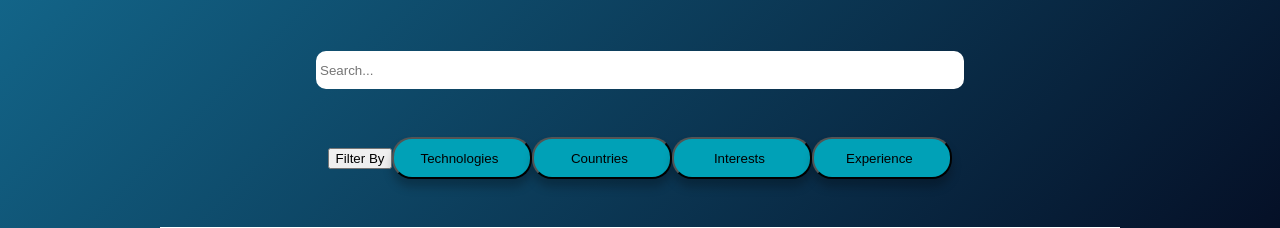
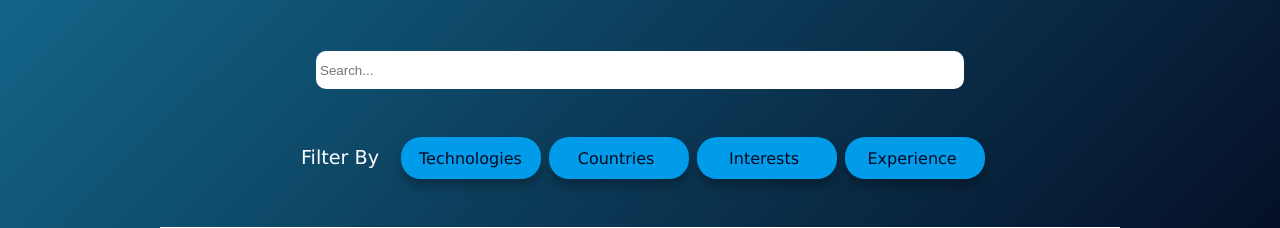
Before and after one commit to 1Shubham7/code-buddy, a React (Create React App) app in the folder frontend/: page / in a window 1280 px wide. Shown: the part 1960-2188 px from the top of the page. Built offline with nearby package versions, Linux system fonts and the light colour scheme; no server answers.

Commit message:
Modern Buttons

```diff
--- a/frontend/src/components/search_page/Search_page.jsx
+++ b/frontend/src/components/search_page/Search_page.jsx
@@ -17,7 +17,7 @@ export default function Search_page() {
     </div>
     <div className="extra-buttons">
     <div className="labels"></div>
-    <button type="submit" >Filter By</button>
+    <button type="submit" id='filter'>Filter By</button>
     <button type="submit" className="label-tags">Technologies</button>
     <button type="submit" className="label-tags">Countries</button>
     <button type="submit" className="label-tags">Interests</button>
--- a/frontend/src/components/search_page/search_page.css
+++ b/frontend/src/components/search_page/search_page.css
@@ -43,3 +43,29 @@
 .cards-holder{
 
 }
+
+.label-tags{
+    background-color: #009be9;
+    color: #040A20;
+    font-family: Verdana, Geneva, Tahoma, sans-serif;
+    font-weight: 300;
+    font-size: 1rem;
+    border: none;
+    margin-left: 0.5rem;
+    cursor: pointer;
+}
+
+.label-tags:hover{
+    color: #009be9;
+    background-color: #040A20;
+}
+
+#filter{
+    font-family: Verdana, Geneva, Tahoma, sans-serif;
+    background-color: transparent;
+    margin-right: 0.5rem;
+    font-size: 1.2rem;
+    border: none;
+    color: white;
+    cursor: pointer;
+}
```
